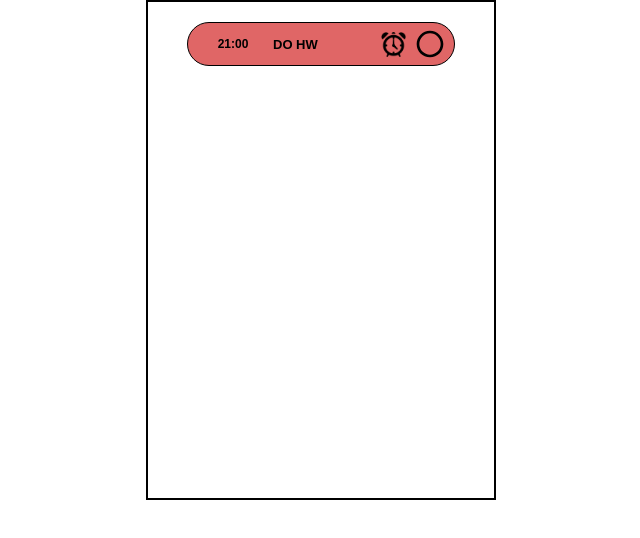
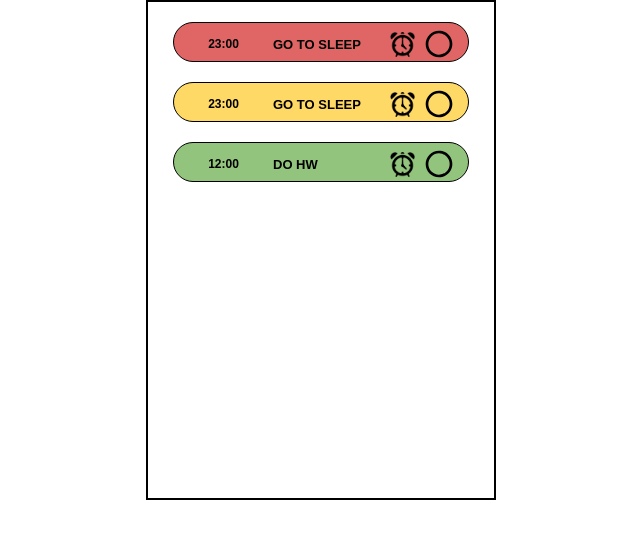
Before and after one commit to QqWwEe123123123/AgendaExtension, a React (Create React App) app: page / in a window 1280 px wide. Shown: the top 538 px of the page, without its empty margins (319-959 px from the left). Built offline with nearby package versions, Linux system fonts and the light colour scheme.

Commit message:
sorting by priority

```diff
--- a/src/App.js
+++ b/src/App.js
@@ -1,15 +1,32 @@
-import { Task } from './Components'
+import { Tasks } from './Components'
 import { Container } from './GlobalStyles'
 import GlobalStyle from './GlobalStyles'
 
 function App() {
+
+  const toDos = [
+    {
+      "name": "DO HW",
+      "dueDate": "12:00", // temporary
+      "priority": "LOW"
+    },
+    {
+      "name": "GO TO SLEEP",
+      "dueDate": "23:00", // temporary
+      "priority": "MEDIUM"
+    },
+    {
+      "name": "GO TO SLEEP",
+      "dueDate": "23:00", // temporary
+      "priority": "HIGH"
+    },
+  ];
+
   return (
     <div>
-      <GlobalStyle />
+      <GlobalStyle/>
       <Container>
-        <Task name="DO HW" dueDate="21:00" priority="HIGH">
-
-        </Task>
+        <Tasks list={toDos}/>
       </Container>
     </div>
   );
--- a/src/Components/Task/Task.elements.jsx
+++ b/src/Components/Task/Task.elements.jsx
@@ -2,12 +2,13 @@ import styled from 'styled-components'
 
 export const Container = styled.div`
   border: 1px solid;
-  margin: auto;
-  position: absolute;
   margin-top: 20px;
   border-radius: 100px;
-  padding: 5px;
-  background-color: ${({color}) => color};
+  padding: 5px 0px;
+  background-color: ${({ color }) => color};
+  height: 2.5rem;
+  display: flex;
+  justify-content: space-between;
 `
 export const LargeSec = styled.div`
   border-radius: 100px;
@@ -43,5 +44,5 @@ export const BigTextBox = styled.h6`
 `
 export const Icon = styled.div`
   display: flex;
-  justify-content: center;
+  justify-content: flex-end;
 `
--- a/src/Components/Task/Task.jsx
+++ b/src/Components/Task/Task.jsx
@@ -5,7 +5,15 @@ import {
   RiCheckboxCircleFill
 } from 'react-icons/ri';
 
-import { Container, SmallSec, LargeSec, Img, TextBox, BigTextBox, Icon } from './Task.elements'
+import {
+  Container,
+  SmallSec,
+  LargeSec,
+  Img,
+  TextBox,
+  BigTextBox,
+  Icon,
+} from './Task.elements'
 
 const Task = ({ name, dueDate, priority }) => {
 
@@ -13,9 +21,9 @@ const Task = ({ name, dueDate, priority }) => {
 
   const handleColor = () => {
     if (done) return '#efefefff';
-    if (priority == "HIGH") return '#e06666ff';
-    else if (priority == "MEDIUM") return '#ffd966ff';
-    else if (priority == "LOW") return '##93c47dff';
+    if (priority === "HIGH") return '#e06666ff';
+    else if (priority === "MEDIUM") return '#ffd966ff';
+    else if (priority === "LOW") return '#93c47dff';
   }
 
   const handleOnClick = () => setDone(!done);
@@ -33,7 +41,7 @@ const Task = ({ name, dueDate, priority }) => {
       <SmallSec >
         <Img src={alarmClock} />
         <Icon onClick={handleOnClick}>
-          {done ? <RiCheckboxCircleFill size="2em"/> : <RiCheckboxBlankCircleLine size="2em"/>}
+          {done ? <RiCheckboxCircleFill size="2em" /> : <RiCheckboxBlankCircleLine size="2em" />}
         </Icon>
       </SmallSec>
     </Container>
--- /dev/null
+++ b/src/Components/Tasks/Tasks.jsx
@@ -0,0 +1,26 @@
+import React from 'react'
+import { Task } from '../../Components'
+
+const Tasks = ({ list }) => {
+    list = sort_by_priority(list);
+    return (
+        list.map(task => {
+            return (<Task name={task.name} dueDate={task.dueDate} priority={task.priority} />)
+        })
+    )
+}
+
+function sort_by_priority(list) {
+    let sortedList = [];
+    let tempList = [];
+
+    list.forEach(task => {
+        if (task.priority === "HIGH") sortedList.unshift(task);
+        else if (task.priority === "MEDIUM") sortedList.push(task);
+        else if (task.priority === "LOW") tempList.push(task);
+    })
+    sortedList.push(...tempList);
+    return sortedList;
+}
+
+export default Tasks
--- a/src/Components/index.js
+++ b/src/Components/index.js
@@ -1 +1,2 @@
 export { default as Task } from './Task/Task'
+export { default as Tasks } from './Tasks/Tasks'
--- a/src/GlobalStyles.jsx
+++ b/src/GlobalStyles.jsx
@@ -19,8 +19,6 @@ export const Container = styled.div`
   padding-right: 25px;
   padding-left: 25px;
   border: 2px solid;
-
-  display: flex;
   justify-content: center;
 `
 
```
Also changed, not shown: src/Components/AddTask/AddTask.jsx (added, +49 -0 lines), src/Components/Tasks/Tasks.elements.jsx (added).
